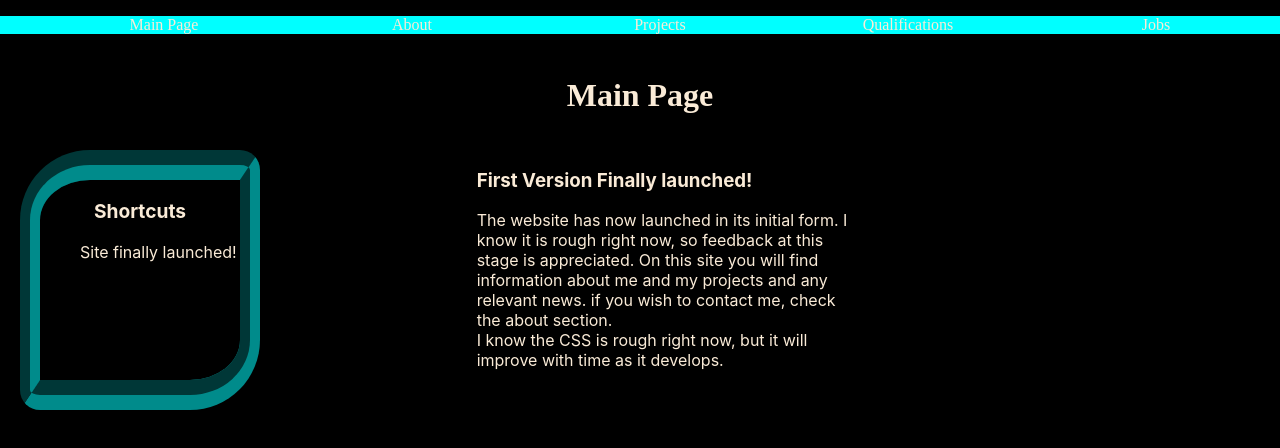
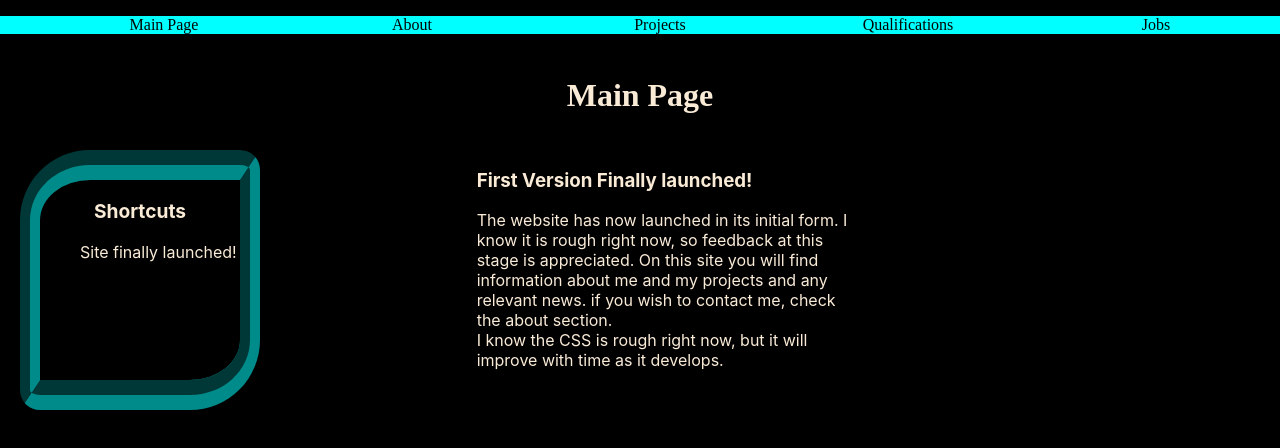
Before and after one commit to Thelangostudent/Personal-Website, a React (Create React App) app in the folder personal-website/: page / in a window 1280 px wide. Shown: the top 448 px of the page. Built offline with nearby package versions, Linux system fonts and the light colour scheme.

Commit message:
Navbar taxt colour hotfix.

```diff
--- a/personal-website/src/cssFiles/navBar.css
+++ b/personal-website/src/cssFiles/navBar.css
@@ -23,6 +23,7 @@
     border-width: 70px;
     font-family: 'Bauhaus 93';
     text-decoration:none;
+    color:black;
 
 }
 
@@ -35,4 +36,5 @@
     .navItem :link
     {
         text-decoration: none;
+        color:black;
     }
```
